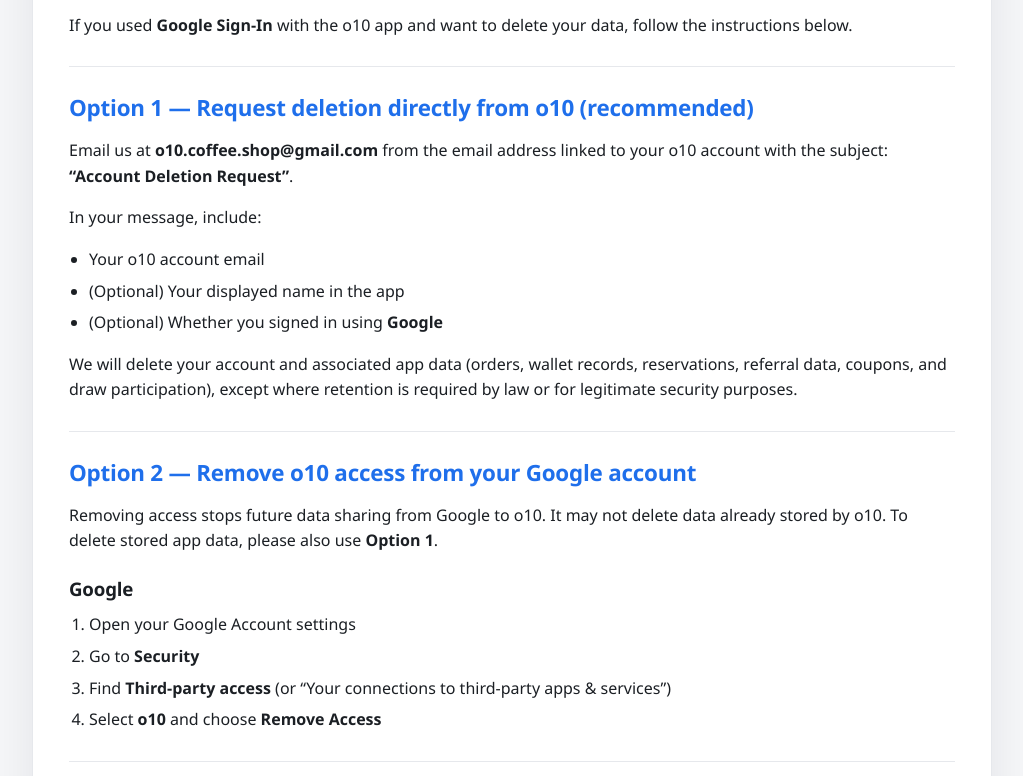
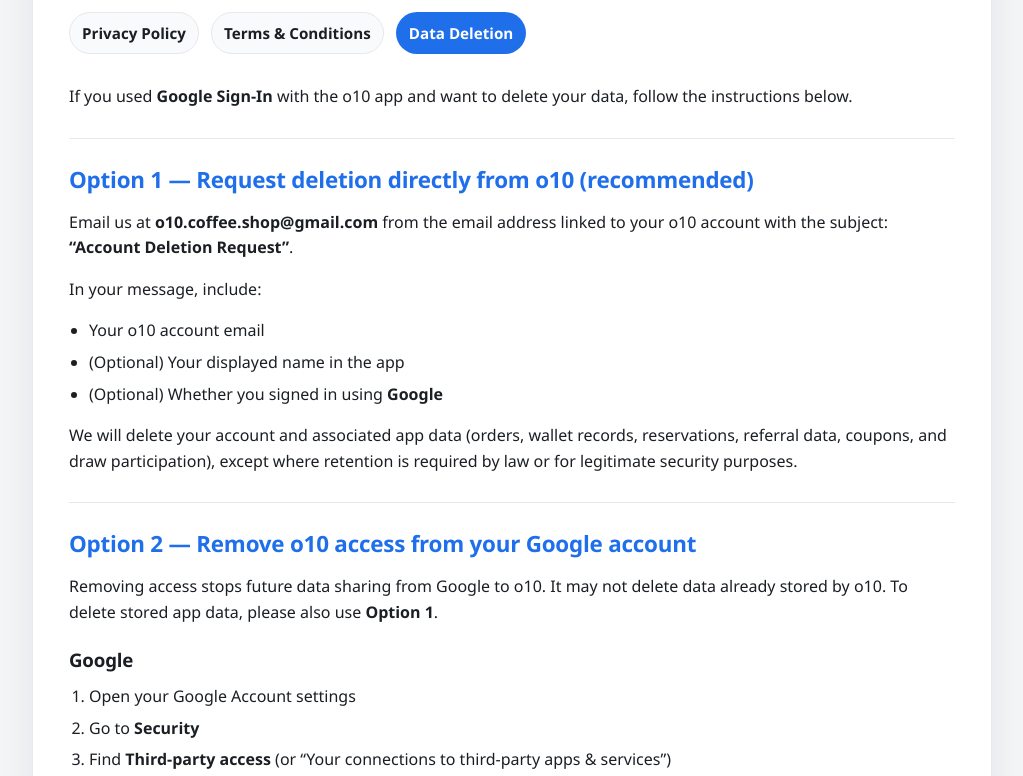
Before and after one commit to tareq6666-glitch/o10-legal, a plain HTML site: page data-deletion.html in a window 1280 px wide. Shown: the part 171-947 px from the top of the page, without its empty margins (128-1151 px from the left). Drawn offline with Linux system fonts and the light colour scheme.

Commit message:
Add legal navigation to all pages

```diff
--- a/data-deletion.html
+++ b/data-deletion.html
@@ -40,6 +40,32 @@
     h2 { font-size: 1.4rem; color: var(--accent); }
     .meta { color: var(--muted); margin-top: -12px; font-size: 0.95rem; }
     hr { margin: 28px 0; border: none; border-top: 1px solid var(--border); }
+    .page-nav {
+      display: flex;
+      flex-wrap: wrap;
+      gap: 12px;
+      margin: 12px 0 24px;
+      padding: 0;
+      list-style: none;
+    }
+    .page-nav a {
+      display: inline-flex;
+      align-items: center;
+      gap: 6px;
+      padding: 8px 12px;
+      border-radius: 999px;
+      border: 1px solid var(--border);
+      text-decoration: none;
+      background: #f8fafc;
+      color: var(--text);
+      font-weight: 600;
+      font-size: 0.95rem;
+    }
+    .page-nav a[aria-current="page"] {
+      background: var(--accent);
+      color: #ffffff;
+      border-color: transparent;
+    }
     ul, ol { margin-top: 10px; padding-left: 20px; }
     li { margin-bottom: 6px; }
     code {
@@ -55,6 +81,13 @@
   <main class="page">
     <h1>User Data Deletion Instructions — o10</h1>
     <p class="meta"><strong>Effective Date:</strong> December 16, 2025</p>
+    <nav aria-label="Legal pages">
+      <ul class="page-nav">
+        <li><a href="index.html">Privacy Policy</a></li>
+        <li><a href="terms.html">Terms &amp; Conditions</a></li>
+        <li><a href="data-deletion.html" aria-current="page">Data Deletion</a></li>
+      </ul>
+    </nav>
 
     <p>
       If you used <strong>Google Sign-In</strong> with the o10 app and want to delete your data, follow the instructions below.
```
Also changed, not shown: index.html (+33 -0 lines), terms.html (+33 -0 lines).
